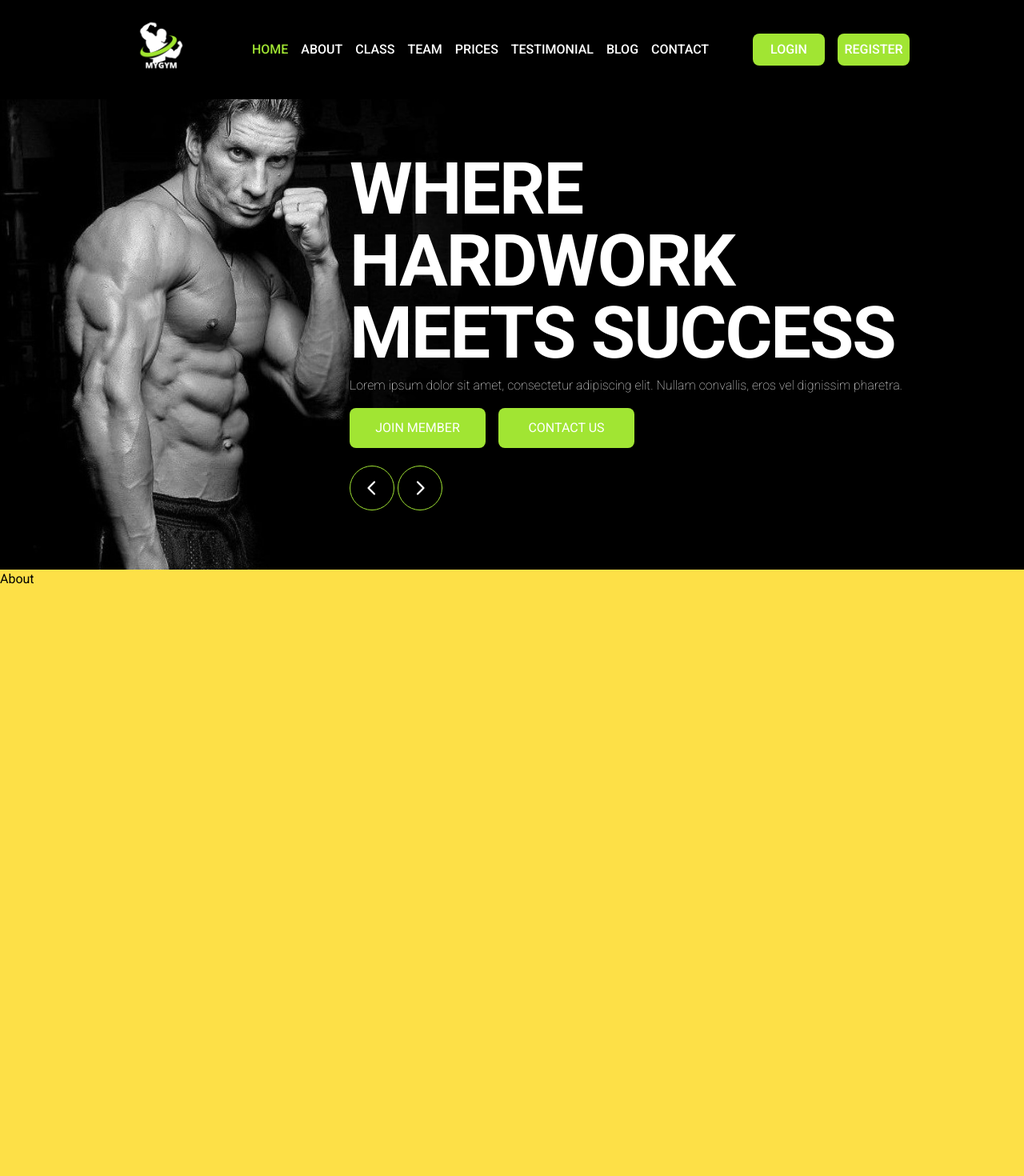
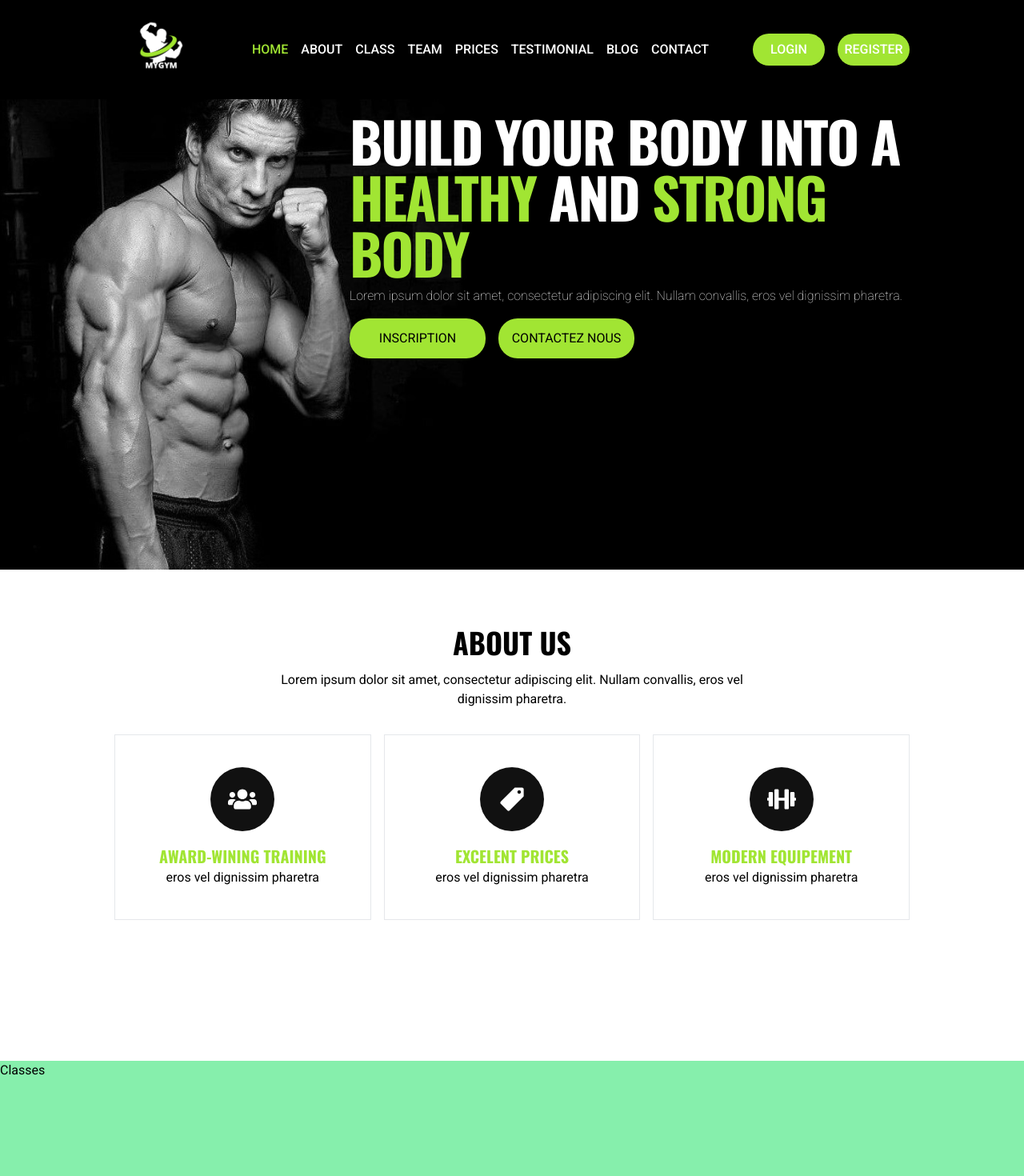
Before and after one commit to iliasradouche/GymLandingPage, a Next.js app: page / in a window 1280 px wide. Shown: the top 1470 px of the page at 80% size. Built offline with nearby package versions, Linux system fonts and the light colour scheme.

Commit message:
Landing Page : Changing the hero section / About : creation about section

```diff
--- a/app/globals.css
+++ b/app/globals.css
@@ -12,7 +12,7 @@
     }
 
     .h1 {
-        @apply text-white text-5xl lg:text-[90px] tracking-[-2px];
+        @apply text-white text-5xl lg:text-[70px] tracking-[-2px];
 
     }
 
@@ -25,7 +25,7 @@
     }
 
     .h4 {
-        @apply text-[26px]
+        @apply text-[20px]
     }
 
     .h5 {
--- a/app/layout.tsx
+++ b/app/layout.tsx
@@ -1,5 +1,5 @@
 import type { Metadata } from "next";
-import { Roboto, Oswald } from "next/font/google";
+import { Roboto, Oswald } from '@next/font/google';
 import "./globals.css";
 import Header from "@/components/Header";
 import Footer from "@/components/Footer";
@@ -7,7 +7,7 @@ import Footer from "@/components/Footer";
 const oswald = Oswald({
   subsets: ["latin"],
   weight: ["200", "300", "400", "600", "700"],
-  variable: "--font-poppins",
+  variable: "--font-oswald",
 });
 
 const roboto = Roboto({
--- a/components/About.tsx
+++ b/components/About.tsx
@@ -1,8 +1,61 @@
+"use client";
 
+import { FaUsers } from "react-icons/fa";
+import { IoIosPricetag } from "react-icons/io";
+import { FaDumbbell } from "react-icons/fa";
+
+import { motion } from "framer-motion";
+import { fadeIn } from "@/lib/variants";
+
+const featured = [
+  {
+    icon: <FaUsers />,
+    title: "award-wining training",
+    subtitle: "eros vel dignissim pharetra",
+  },
+  {
+    icon: <IoIosPricetag />,
+    title: "Excelent prices",
+    subtitle: "eros vel dignissim pharetra",
+  },
+  {
+    icon: <FaDumbbell />,
+    title: "Modern equipement",
+    subtitle: "eros vel dignissim pharetra",
+  },
+];
 const About = () => {
   return (
-    <section className="h-screen bg-yellow-300" id="about">About</section>
-  )
-}
+    <section className="pt-8 pb-14 lg:pt-16 lg:pb-28" id="about">
+      <div className="container mx-auto">
+        <div className="flex flex-col items-center gap-2 mb-8">
+          <h2 className="h2 text-center">About us</h2>
+          <p className="max-w-[600px] mx-auto text-center">
+            Lorem ipsum dolor sit amet, consectetur adipiscing elit. Nullam
+            convallis, eros vel dignissim pharetra.
+          </p>
+        </div>
+        <div className="grid grid-cols-1 md:grid-cols-2 lg:grid-cols-3 gap-4 mb-16">
+          {featured.map((feature, index) => {
+            return (
+              <div
+                className="flex flex-col justify-center items-center gap-4 border p-10"
+                key={index}
+              >
+                <div className="text-4xl bg-primary-300 text-white w-[80px] h-[80px] rounded-full flex justify-center items-center">
+                  {feature.icon}
+                </div>
+                <div className="flex flex-col justify-center items-center text-center">
+                  <h4 className="h4 text-accent">{feature.title}</h4>
+                  <p>{feature.subtitle}</p>
+                </div>
+              </div>
+            );
+          })}
+        </div>
+      </div>
+    </section>
+  );
+};
 
-export default About
+export default About;
--- a/components/CustomButton.tsx
+++ b/components/CustomButton.tsx
@@ -10,7 +10,7 @@ const CustomButton = ({
       className={`${containerStyles} group relative cursor-pointer overflow-hidden bg-accent uppercase`}
     >
       <span className="ease absolute top-1/2 h-0 w-64 origin-center -translate-x-20 rotate-50 bg-black transition-height duration-500 group-hover:h-64 group-hover:-translate-y-32"></span>
-      <span className="ease relative text-white transition duration-300 group-hover:text-white">
+      <span className="ease relative text-black transition duration-300 group-hover:text-white">
         {text}
       </span>
     </button>
--- a/components/Header.tsx
+++ b/components/Header.tsx
@@ -47,10 +47,10 @@ const Header = () => {
         <div className="flex items-center gap-4">
           {/* Login button */}
           <div className="text-white flex items-center gap-4">
-            <button className="hover:text-black transition-all w-[90px] h-[40px] rounded-lg text-base uppercase bg-accent font-medium">
+            <button className="hover:text-black transition-all w-[90px] h-[40px] rounded-full text-base uppercase bg-accent font-medium">
               Login
             </button>
-            <button className="hover:text-black transition-all w-[90px] h-[40px] rounded-lg text-base uppercase bg-accent font-medium">
+            <button className="hover:text-black transition-all w-[90px] h-[40px] rounded-full text-base uppercase bg-accent font-medium">
               Register
             </button>
           </div>
--- a/components/HeroSlider.tsx
+++ b/components/HeroSlider.tsx
@@ -1,16 +1,14 @@
 "use client";
-import { Swiper, SwiperSlide } from "swiper/react";
+
 import "swiper/css";
 import "swiper/css/navigation";
 import CustomButton from "./CustomButton";
-import SwiperButton from "./SwiperButton";
 import { motion } from "framer-motion";
 import { fadeIn } from "@/lib/variants";
+
 const HeroSlider = () => {
   return (
-    <Swiper className="h-full">
-      <SwiperSlide>
-        <div className="h-full flex justify-end pt-48">
+    <div className="h-full flex justify-end pt-[140px] relative">
       <div className="flex flex-col items-center lg:items-start lg:max-w-[700px]">
         <motion.h1
           variants={fadeIn("up", 0.2)}
@@ -19,7 +17,8 @@ const HeroSlider = () => {
           viewport={{ once: false, amount: 0.2 }}
           className="h1 text-center lg:text-left mb-2"
         >
-              <span>Where Hard</span>work meets success
+          Build your body into a <span className="text-accent">healthy</span>{" "}
+          and <span className="text-accent">strong body</span>
         </motion.h1>
         <motion.p
           variants={fadeIn("up", 0.4)}
@@ -36,69 +35,19 @@ const HeroSlider = () => {
           initial="hidden"
           whileInView={"show"}
           viewport={{ once: false, amount: 0.2 }}
-              className="flex gap-4"
+          className="flex flex-col lg:flex-row gap-4"
         >
           <CustomButton
-                text="Join Member"
-                containerStyles="w-[170px] h-[50px] rounded-lg"
+            text="Inscription"
+            containerStyles="w-[170px] h-[50px] rounded-3xl"
           />
           <CustomButton
-                text="Contact Us"
-                containerStyles="w-[170px] h-[50px] rounded-lg"
+            text="Contactez nous"
+            containerStyles="w-[170px] h-[50px] rounded-3xl"
           />
         </motion.div>
       </div>
     </div>
-      </SwiperSlide>
-
-      <SwiperSlide>
-        <div className="h-full flex justify-end pt-48">
-          <div className="flex flex-col items-center lg:items-start lg:max-w-[700px]">
-            <motion.h1
-              variants={fadeIn("up", 0.2)}
-              initial="hidden"
-              whileInView={"show"}
-              viewport={{ once: false, amount: 0.2 }}
-              className="h1 text-center lg:text-left mb-2"
-            >
-              <span>Là ou</span> l effort forge la réussite
-            </motion.h1>
-            <motion.p
-              variants={fadeIn("up", 0.4)}
-              initial="hidden"
-              whileInView={"show"}
-              viewport={{ once: false, amount: 0.2 }}
-              className="text-white font-extralight text-center lg:text-left mb-4"
-            >
-              Lorem ipsum dolor sit amet, consectetur adipiscing elit. Nullam
-              convallis, eros vel dignissim pharetra.
-            </motion.p>
-            <motion.div
-              variants={fadeIn("up", 0.6)}
-              initial="hidden"
-              whileInView={"show"}
-              viewport={{ once: false, amount: 0.2 }}
-              className="flex gap-4"
-            >
-              <CustomButton
-                text="Inscription"
-                containerStyles="w-[170px] h-[50px] rounded-lg"
-              />
-              <CustomButton
-                text="Contactez nous"
-                containerStyles="w-[170px] h-[50px] rounded-lg"
-              />
-            </motion.div>
-          </div>
-        </div>
-      </SwiperSlide>
-
-      <SwiperButton
-        containerStyles="absolute bottom-2 lg:bottom-0 right-0 h-[130px] w-full lg:w-[700px] z-50 flex justify-center lg:justify-start gap-1"
-        btnStyles="border rounded-full border-accent text-white w-[56px] h-[56px] flex justify-center items-center hover:bg-accent transition-all duration-300"
-        iconsStyles="text-2xl"
-      />
-    </Swiper>
   );
 };
 
--- a/package.json
+++ b/package.json
@@ -9,6 +9,7 @@
     "lint": "next lint"
   },
   "dependencies": {
+    "@next/font": "^14.2.4",
     "@types/react-scroll": "^1.8.10",
     "framer-motion": "^11.2.12",
     "next": "14.2.4",
--- a/tailwind.config.ts
+++ b/tailwind.config.ts
@@ -18,8 +18,8 @@ const config: Config = {
       xl: "1400px",
     },
     fontFamily: {
-      oswald: "var(--font-oswald)",
-      roboto: "var(--font-roboto)",
+      oswald: "var(--font-oswald) sans-serif",
+      roboto: "var(--font-roboto) sans-serif",
     },
     backgroundImage: {
       hero: "url(/img/hero/bg_hero.jpg)",
```
Also changed, not shown: 1 other file (tests, documents, lock files or other folders). Lines whose indentation alone changed are shown as unchanged.
